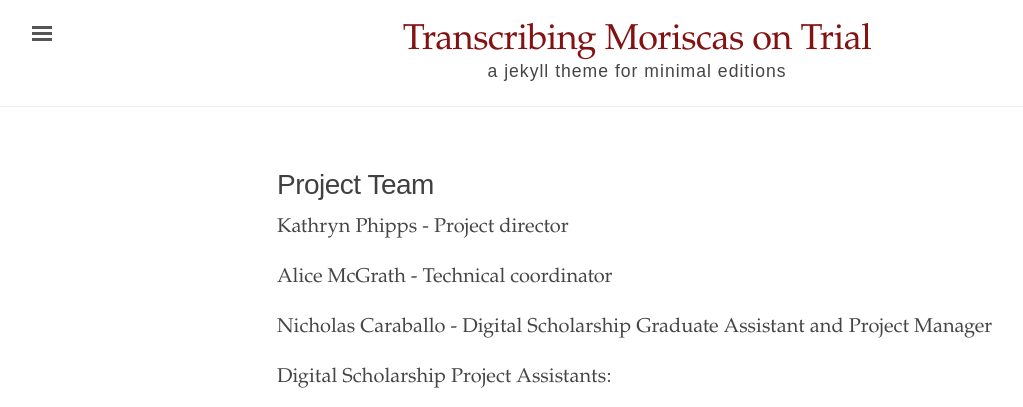
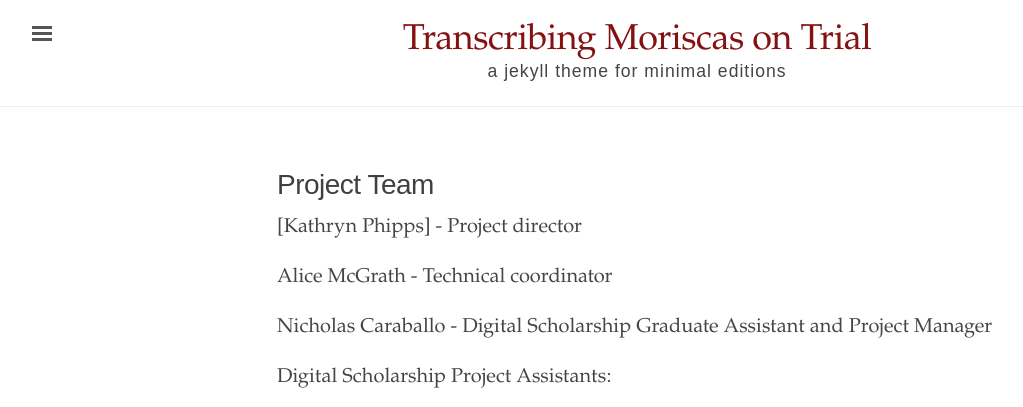
Before and after one commit to nikoisai/moriscas_blog, a Jekyll site: the page built from credits.md, in a window 1280 px wide. Shown: the top 407 px of the page, without its empty margins (3-1026 px from the left). Built offline with Jekyll 4.4.1, drawn with Linux system fonts in a browser that asks for light colours.

```diff
--- a/credits.md
+++ b/credits.md
@@ -3,7 +3,7 @@ layout: page
 title: Project Team
 ---
 
-Kathryn Phipps - Project director
+[Kathryn Phipps] - Project director
 
 Alice McGrath - Technical coordinator
 
```
